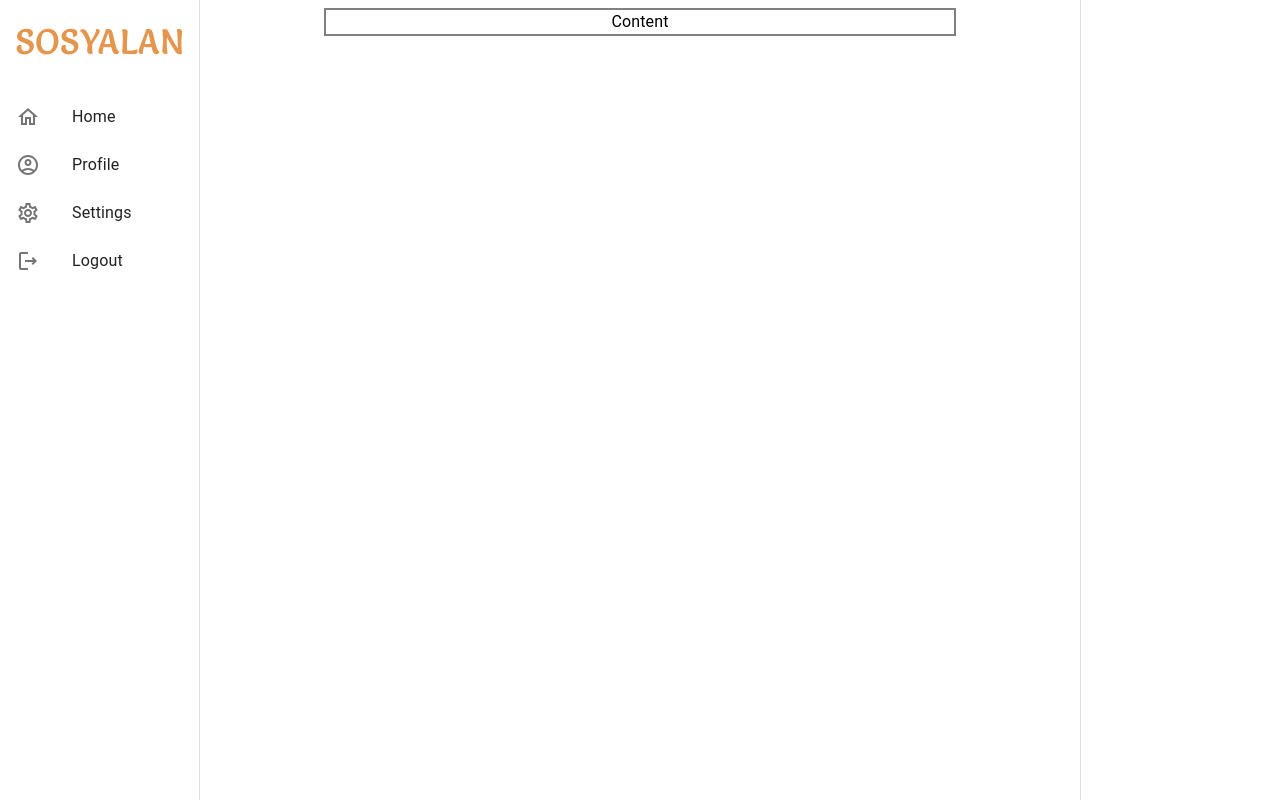
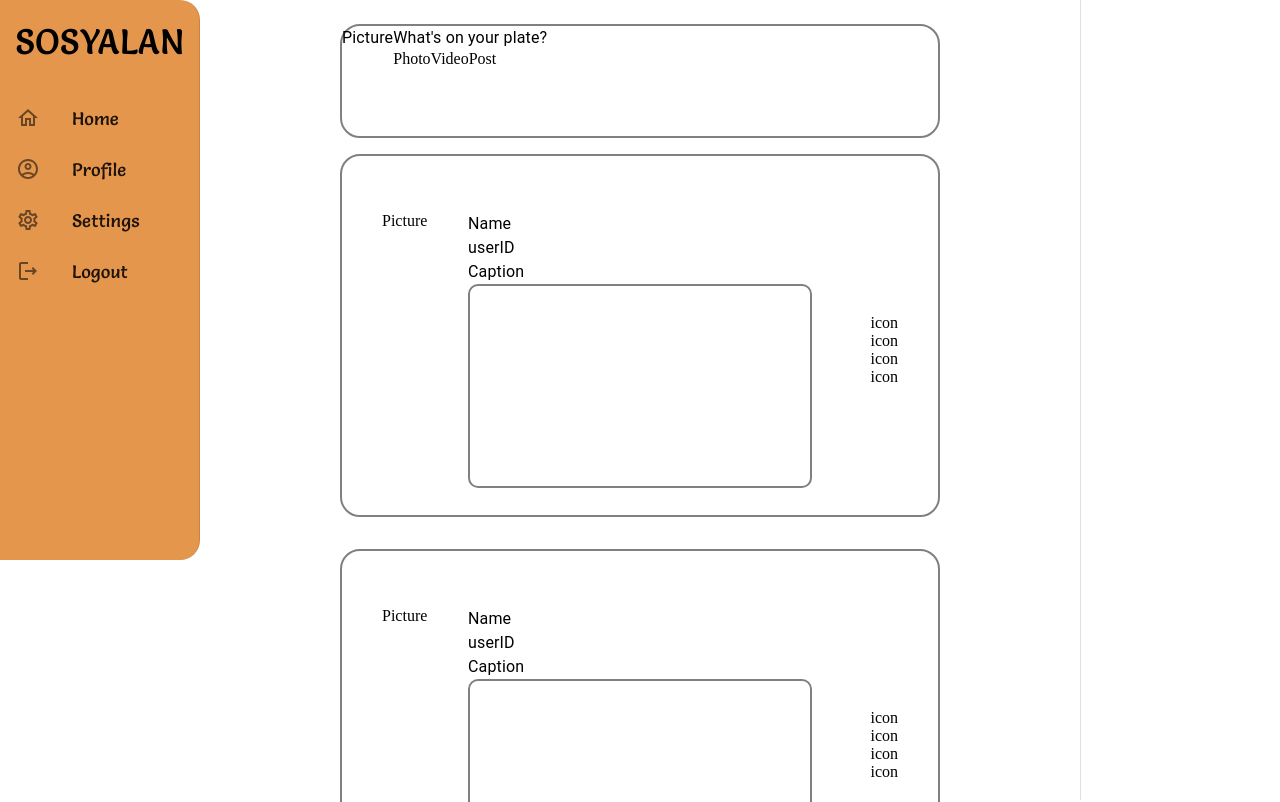
Before and after one commit to khenybuenaflor/sosyalann, a React (Create React App) app: page /#/ in a window 1280 px wide. Shown: the top 802 px of the page. Built offline with nearby package versions, Linux system fonts and the light colour scheme.

Commit message:
Somewhat progressed and completed the layout for the post/content

```diff
--- a/src/components/Content.js
+++ b/src/components/Content.js
@@ -5,16 +5,65 @@ const ContentComponent = () => {
     <Box
     display='flex'
     flexGrow={1}
-    justifyContent='center'
-    alignItems='center'
     sx={{border: '2px solid grey'}}
+    borderRadius='20px'
+    height={327}
+    paddingTop={2}
+    paddingBottom={2}
     >
-        <Grid>
-            <Typography>
-                Content
-            </Typography>
+        <Grid container direction='row' padding={5}>
+
+
+          <Grid item xs={2}>
+            Picture
+          </Grid>
+
+
+          <Grid item xs={8}>
+            <Grid container direction='column'>
+              <Grid>
+                <Typography>
+                  Name
+                </Typography>
+                <Typography>
+                  userID
+                </Typography>
+              </Grid>
+              <Grid>
+                <Typography>
+                  Caption
+                </Typography>
+              </Grid>
+              <Grid>
+                <Typography>
+                    <Box border={'2px solid grey'} borderRadius='10px' height='200px'>
+
+                    </Box>
+                </Typography>
+              </Grid>
+            </Grid>
+          </Grid>
+
+
+          <Grid item xs={2} container alignItems='center' justifyItems='flex-end' justifyContent='flex-end'>
+            <Grid container direction='column' alignItems='flex-end'>
+              <Grid>
+                icon
+              </Grid>
+              <Grid>
+                icon
+              </Grid>
+              <Grid>
+                icon
+              </Grid>
+              <Grid>
+                icon
+              </Grid>
+            </Grid>
+          </Grid>
+
+
         </Grid>
-
     </Box>
   );
 }
--- /dev/null
+++ b/src/components/CreatePost.js
@@ -0,0 +1,39 @@
+import { Typography,Grid,Box } from '@mui/material';
+import React from 'react'
+
+const CreatePost = () => {
+  return (
+   <Box border='2px solid grey' borderRadius='20px' height={110}>
+    <Grid container direction='row'>
+        <Grid>
+            <Typography>
+                Picture
+            </Typography>
+        </Grid>
+        <Grid>
+            <Grid container direction='column'>
+                <Grid>
+                    <Typography>
+                        What's on your plate?
+                    </Typography>
+                </Grid>
+                <Grid container direction='row'>
+                    <Grid>
+                        Photo
+                    </Grid>
+                    <Grid>
+                        Video
+                    </Grid>
+                    <Grid>
+                        Post
+                    </Grid>
+                </Grid>
+            </Grid>
+        </Grid>
+
+    </Grid>
+   </Box>
+  );
+}
+
+export default CreatePost
--- a/src/components/DrawerComponent.js
+++ b/src/components/DrawerComponent.js
@@ -12,16 +12,21 @@ const DrawerComponent = () => {
     <Drawer
         sx={{
           width: 200,
+
           flexShrink: 0,
           '& .MuiDrawer-paper': {
             width: 200,
             boxSizing: 'border-box',
+            borderTopRightRadius:'20px',
+            borderBottomRightRadius:'20px',
+            backgroundColor:'#E5964D',
+            height: '70vh',
           },
         }}
         variant="permanent"
         anchor="left"
       >
-        <Logo />
+        <Logo color={'black'}/>
         <List>
           <ListItemComponent icon={<HomeOutlinedIcon />} primary="Home" />
           <ListItemComponent icon={<AccountCircleOutlinedIcon />} primary="Profile" />
--- a/src/components/ListItemComponent.js
+++ b/src/components/ListItemComponent.js
@@ -1,11 +1,11 @@
 import React from 'react';
-import { ListItemButton, ListItemIcon, ListItemText } from '@mui/material';
+import { ListItemButton, ListItemIcon, ListItemText, Typography } from '@mui/material';
 
 const ListItemComponent = ({ icon, primary }) => {
   return (
     <ListItemButton>
       <ListItemIcon>{icon}</ListItemIcon>
-      <ListItemText primary={primary} />
+      <ListItemText primary={<Typography fontFamily='Salsa' fontWeight={18} fontSize={18}>{primary}</Typography>} />
     </ListItemButton>
   );
 };
--- a/src/components/Logo.js
+++ b/src/components/Logo.js
@@ -1,10 +1,10 @@
 import React from "react";
 import { Typography, Box } from "@mui/material";
 
-const Logo = () => {
+const Logo = ({color}) => {
     return (
         <Box textAlign="center" mt={2} mb={2}>
-            <Typography fontFamily='Salsa' fontSize='35px' fontWeight={500} color="#E5964D">
+            <Typography fontFamily='Salsa' fontSize='35px' fontWeight={500} color={color}>
                 SOSYALAN
             </Typography>
         </Box>
--- a/src/pages/HomePage.js
+++ b/src/pages/HomePage.js
@@ -3,8 +3,22 @@ import { Box, Grid } from '@mui/material'
 import DrawerComponent from '../components/DrawerComponent';
 import ContentComponent from '../components/Content';
 import Suggested from '../components/Suggested';
+import CreatePost from '../components/CreatePost';
 
 const HomePage = () => {
+
+    const renderContentComponents = ()=>{
+        const components=[];
+        for (let i = 0;i<20;i++){
+            components.push(
+            <Grid item key={i} paddingTop={2} paddingBottom={2}>
+                <ContentComponent />
+            </Grid>
+            );
+        }
+        return components;
+    }
+
   return (
     <Box
     display='flex'
@@ -15,9 +29,12 @@ const HomePage = () => {
             <Grid item xs={3}>
                 <DrawerComponent/>
             </Grid>
-            <Grid item xs={6} container direction='column'>
+            <Grid item xs={6} container direction='column' padding={2}>
                 <Grid>
-                    <ContentComponent/>
+                    <CreatePost/>
+                </Grid>
+                <Grid>
+                    {renderContentComponents()}
                 </Grid>
             </Grid>
             <Grid item xs={3}>
```
